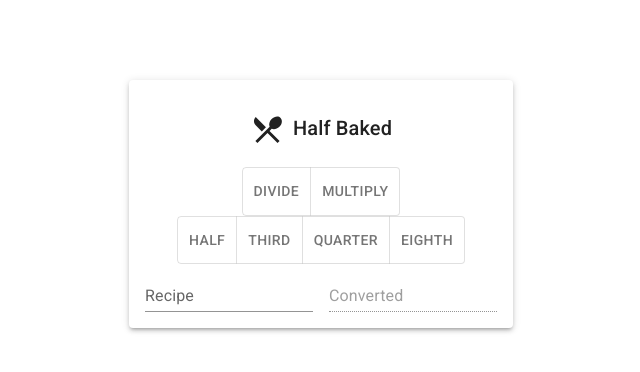
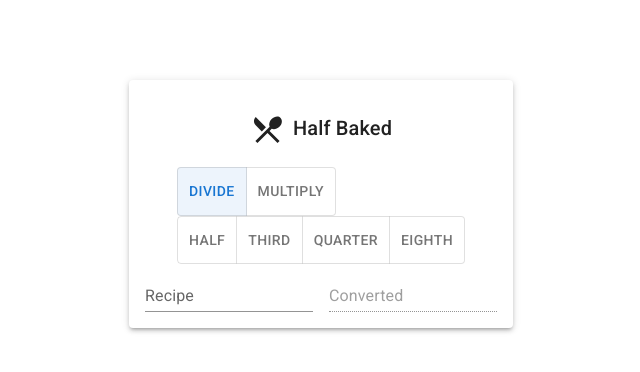
Before and after one commit to nsofianos/half-baked, a React (Create React App) app: page / in a window 1280 px wide. Shown: the top 372 px of the page, without its empty margins (319-959 px from the left). Built offline with nearby package versions, Linux system fonts and the light colour scheme.

Commit message:
add logic to adjuster component for rendering different adjuster components

```diff
--- a/src/App.js
+++ b/src/App.js
@@ -1,5 +1,4 @@
 import Adjuster from "./components/Adjuster";
-import Divider from "./components/Divider";
 import "./App.css";
 import RestaurantMenuIcon from "@mui/icons-material/RestaurantMenu";
 import {
@@ -39,7 +38,6 @@ function App() {
               </Typography>
             </Box>
             <Adjuster />
-            <Divider />
             <Grid
               container
               spacing={2}
--- a/src/components/Adjuster.js
+++ b/src/components/Adjuster.js
@@ -1,19 +1,38 @@
 import "./Adjuster.css";
-import Button from "@mui/material/Button";
+import { useState } from "react";
 import ToggleButton from "@mui/material/ToggleButton";
 import ToggleButtonGroup from "@mui/material/ToggleButtonGroup";
+import Divider from "./Divider";
+import { Button } from "@mui/material";
 
 function Adjuster() {
+  const [adjuster, setAdjuster] = useState("divide");
+
+  const handleAdjuster = (e, newAdjuster) => {
+    setAdjuster(newAdjuster);
+  };
+
+  //determine which adjuster component to display (multiply/divide)
+  const getAdjuster = (adjuster) => {
+    return adjuster === "divide" ? <Divider /> : <Multiplier />;
+  };
+
   return (
     <div className="adjuster">
-      <ToggleButtonGroup>
-        <ToggleButton value="left" aria-label="left aligned">
+      <ToggleButtonGroup
+        color="primary"
+        onChange={handleAdjuster}
+        exclusive
+        value={adjuster}
+      >
+        <ToggleButton value="divide" aria-label="divided">
           Divide
         </ToggleButton>
-        <ToggleButton value="center" aria-label="centered">
+        <ToggleButton value="multiply" aria-label="multiplied">
           Multiply
         </ToggleButton>
       </ToggleButtonGroup>
+      {getAdjuster(adjuster)}
     </div>
   );
 }
```
